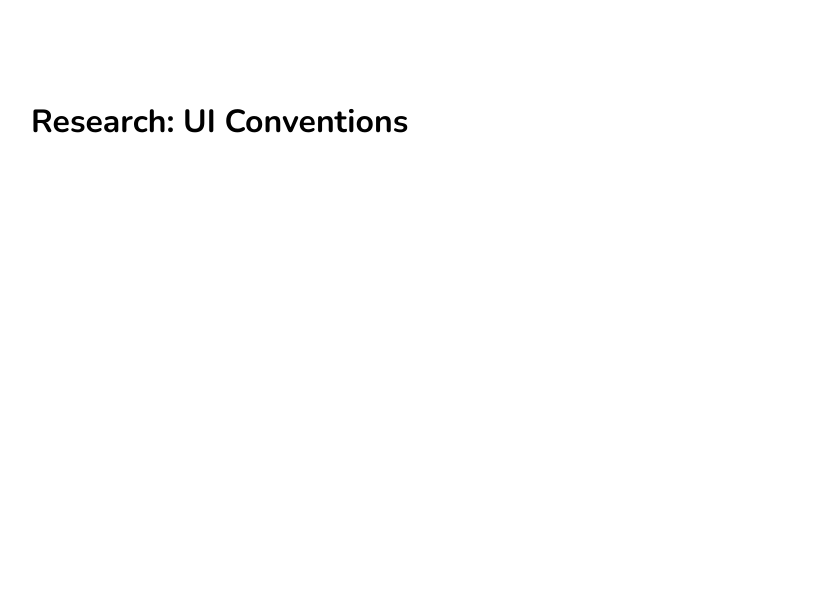
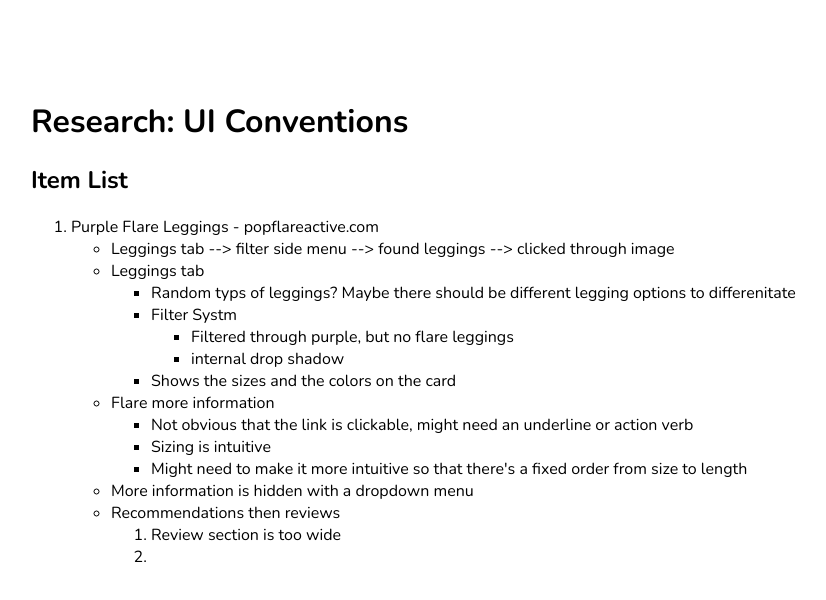
Before and after one commit to f-hanna/applications2024spring, a plain HTML site: page bike-finder/research-ui-conventions/index.html in a window 1280 px wide. Shown: the whole page, without its empty margins (97-923 px from the left). Drawn offline with nearby package versions, Linux system fonts and the light colour scheme.

Commit message:
finished the first item

```diff
--- a/bike-finder/research-ui-conventions/index.html
+++ b/bike-finder/research-ui-conventions/index.html
@@ -1,4 +1,5 @@
 <html lang="en">
+
 <head>
     <meta charset="UTF-8">
     <meta name="viewport" content="width=device-width, initial-scale=1.0">
@@ -6,7 +7,8 @@
 
     <link rel="preconnect" href="https://fonts.googleapis.com">
     <link rel="preconnect" href="https://fonts.gstatic.com" crossorigin>
-    <link href="https://fonts.googleapis.com/css2?family=Nunito:ital,wght@0,200..1000;1,200..1000&display=swap" rel="stylesheet">
+    <link href="https://fonts.googleapis.com/css2?family=Nunito:ital,wght@0,200..1000;1,200..1000&display=swap"
+        rel="stylesheet">
 
     <style>
         body {
@@ -17,7 +19,63 @@
         }
     </style>
 </head>
+
 <body>
     <h1>Research: UI Conventions</h1>
+    <!--
+
+    take notes on what the user experience was expriencing
+
+    general reaction
+
+    what was the general reaction
+
+    -->
+    <div>
+        <h2>Item List</h2>
+        <ol>
+            <li>
+                Purple Flare Leggings - popflareactive.com
+            </li>
+            <ul>
+                <li>Leggings tab --> filter side menu --> found leggings --> clicked through image </li>
+
+                <li>Leggings tab</li>
+                <ul>
+
+                    <li>Random typs of leggings? Maybe there should be different legging options to differenitate</li>
+                    <li>Filter Systm</li>
+                    <ul>
+                        <li>Filtered through purple, but no flare leggings</li>
+                        <li>internal drop shadow</li>
+
+                    </ul>
+
+                    <li>Shows the sizes and the colors on the card</li>
+
+                </ul>
+
+                <li>Flare more information</li>
+                <ul>
+                    <li>Not obvious that the link is clickable, might need an underline or action verb</li>
+                    <li>Sizing is intuitive</li>
+                    <li>Might need to make it more intuitive so that there's a fixed order from size to length </li>
+
+                </ul>
+
+                <li>More information is hidden with a dropdown menu</li>
+
+                <li>Recommendations then reviews</li>
+
+                <ol>
+                    <li>Review section is too wide</li>
+                    <li></li>
+                </ol>
+
+            </ul>
+        </ol>
+    </div>
+
 </body>
+
 </html>
```
